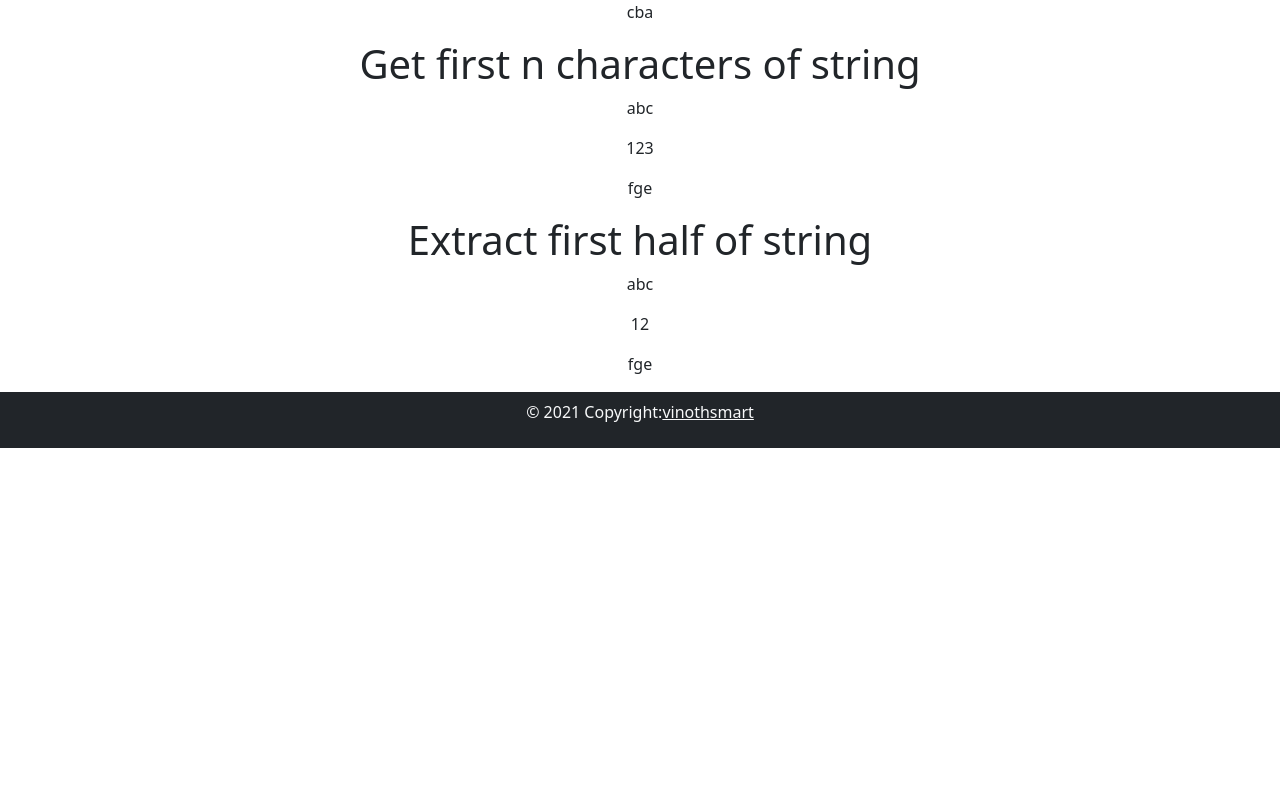
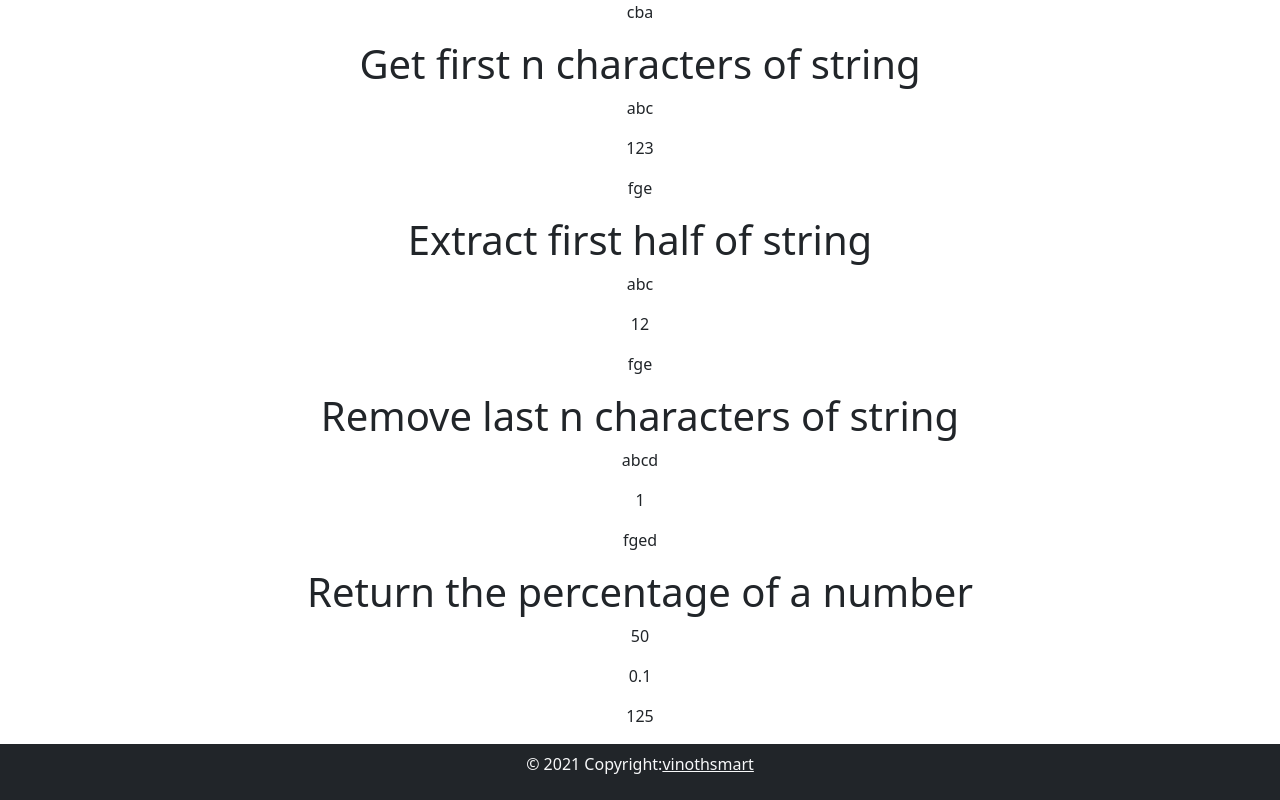
Before and after one commit to vinothsmart/react-redux-dashboard, a React (Create React App) app: page /jsc/basic in a window 1280 px wide. Shown: the part 1265-2065 px from the top of the page. Before the commit the page ends 1713 px from the top, so only its background shows below. Built offline with nearby package versions, Linux system fonts and the light colour scheme.

Commit message:
percent of a

```diff
--- a/src/components/pages/JsChallage/Basic.js
+++ b/src/components/pages/JsChallage/Basic.js
@@ -9,6 +9,9 @@ const Basic = () => {
   const removeLastThree = (a) => a.slice(-3);
   const getFirstThree = (a) => a.slice(0, 3);
   const getFirstHalf = (a) => a.slice(0, a.length / 2);
+  const removeLastThreeChars = (a) => a.slice(0, -3);
+  const percentOf = (a, b) => a * (b / 100);
+
   return (
     <div>
       <center>
@@ -63,6 +66,18 @@ const Basic = () => {
         <p>{getFirstHalf("1234")}</p>
         <p>{getFirstHalf("fgedcba")}</p>
       </center>
+      <center>
+        <h1>Remove last n characters of string</h1>
+        <p>{removeLastThreeChars("abcdefg")}</p>
+        <p>{removeLastThreeChars("1234")}</p>
+        <p>{removeLastThreeChars("fgedcba")}</p>
+      </center>
+      <center>
+        <h1>Return the percentage of a number</h1>
+        <p>{percentOf(100, 50)}</p>
+        <p>{percentOf(10, 1)}</p>
+        <p>{percentOf(500, 25)}</p>
+      </center>
     </div>
   );
 };
```
